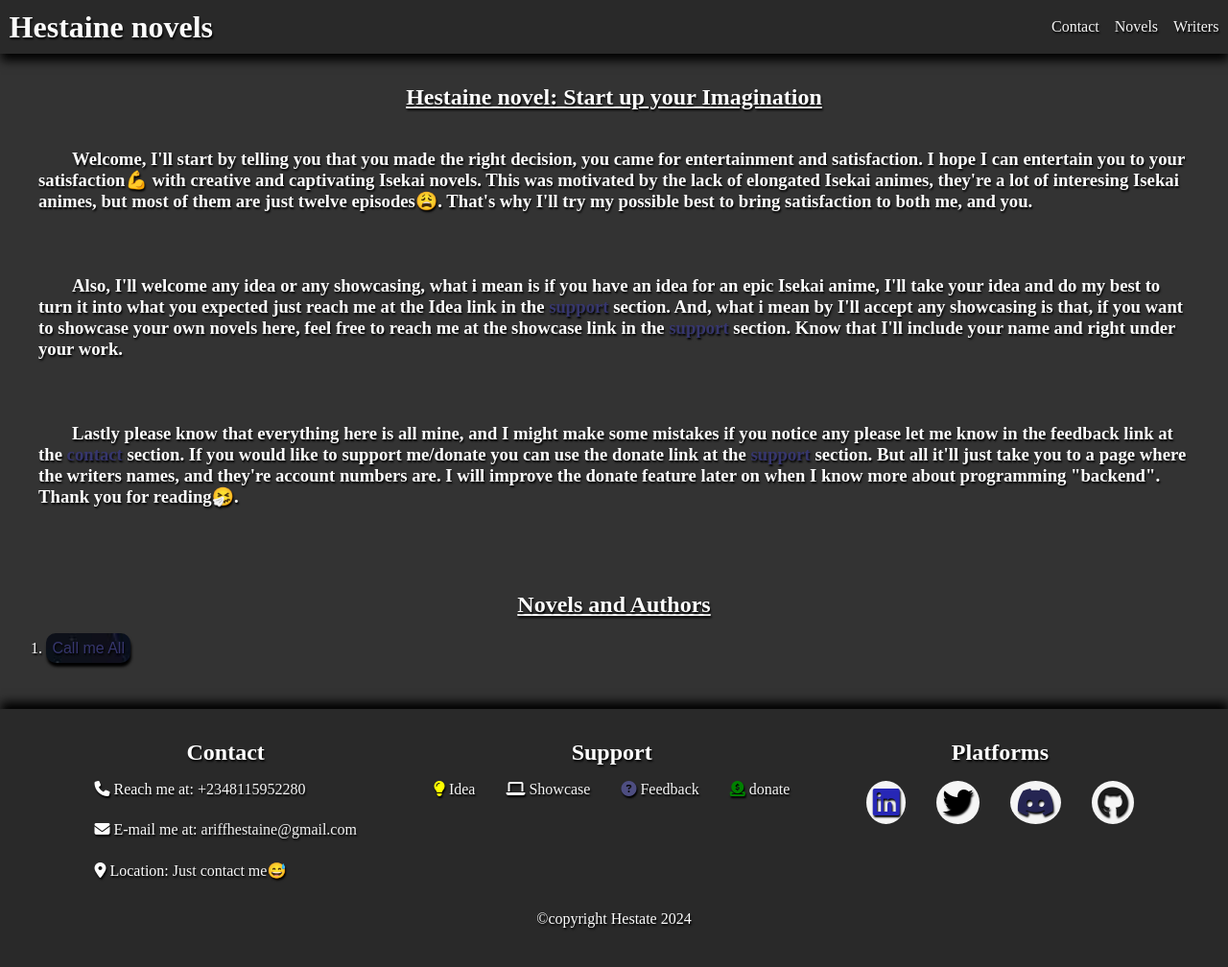
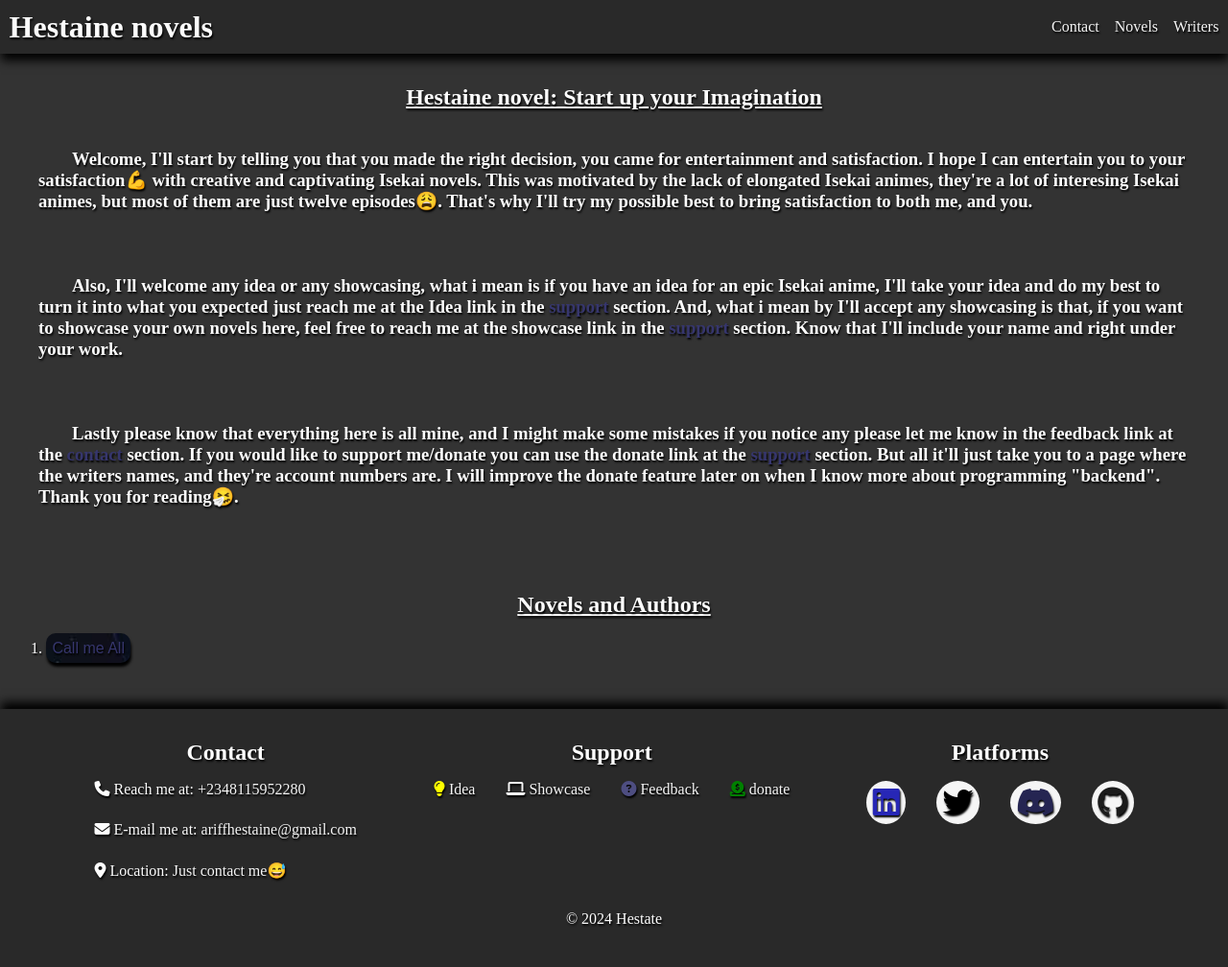
Before and after one commit to Hestaine/Call-me-All, a plain HTML site: page index.html in a window 1280 px wide. Shown: the whole page at 96% size. Drawn offline with Linux system fonts and the light colour scheme.

Commit message:
youuuuuu

```diff
--- a/index.html
+++ b/index.html
@@ -133,7 +133,7 @@
           </div>
         </section>
       </main>
-      <p class="text-center">©copyright Hestate 2024</p>
+      <p class="text-center">© 2024 Hestate</p>
     </footer>
     <script src="script.js"></script>
   </body>
```
